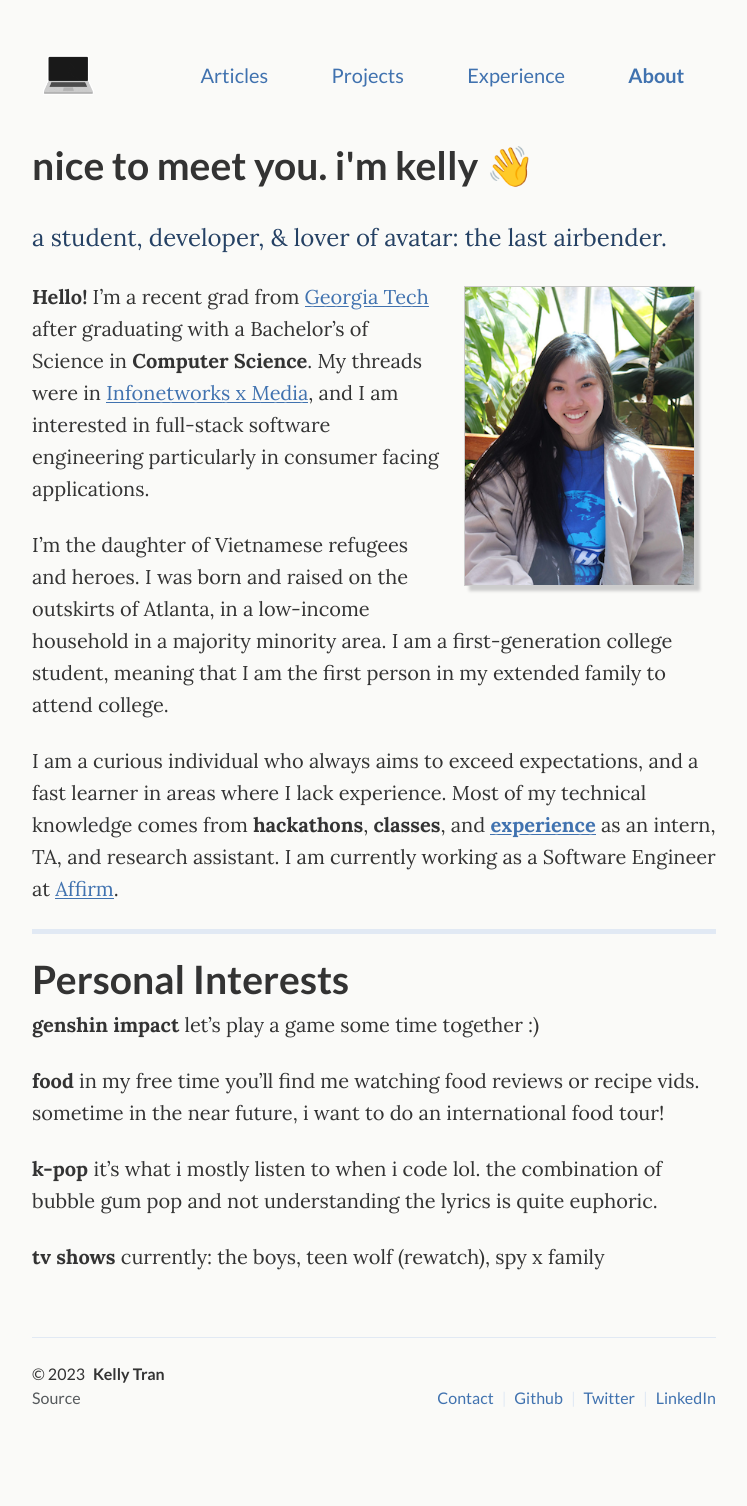
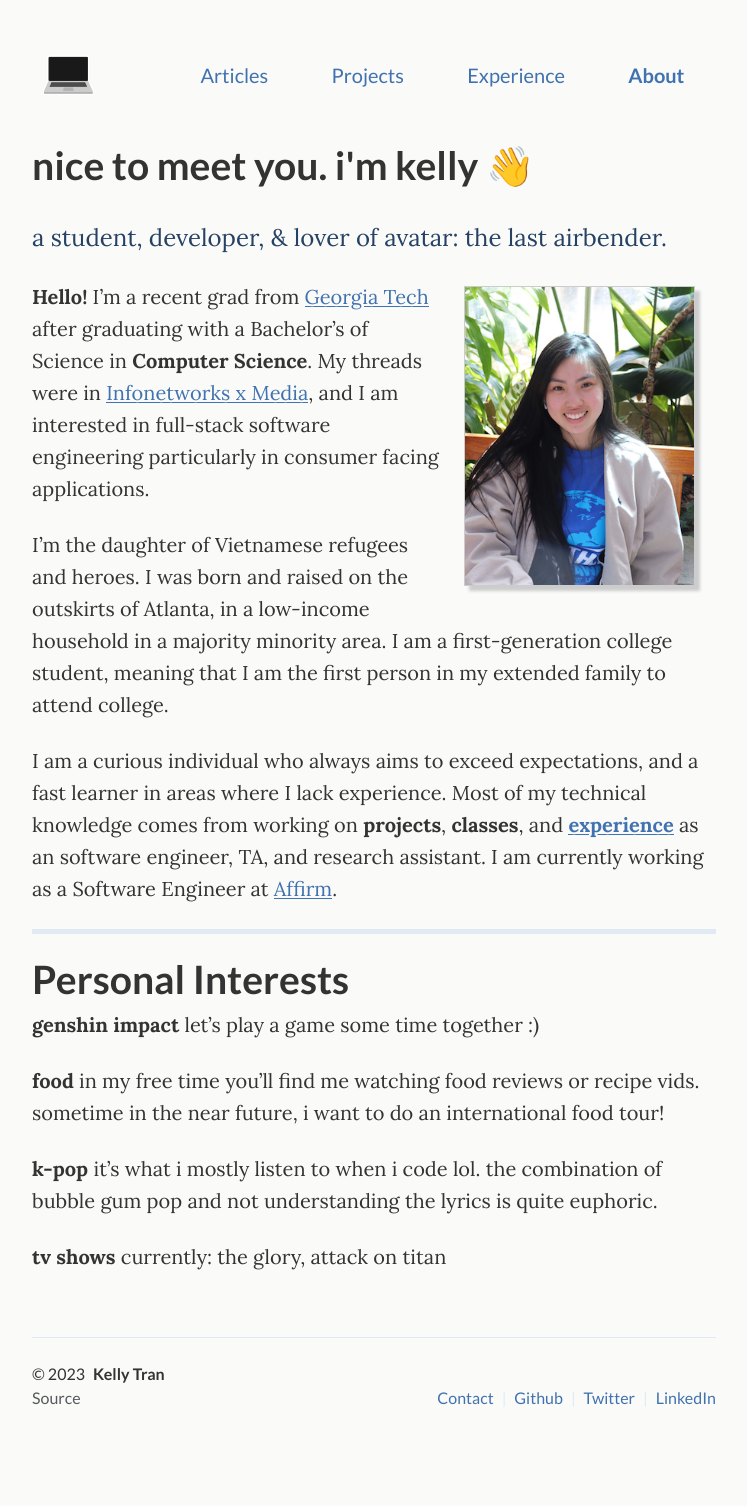
Before and after one commit to kellytran3k/kellytran3k.github.io, a Jekyll site: the page built from _pages/about.md, in a window 1280 px wide. Shown: the whole page, without its empty margins (266-1013 px from the left). Built offline with Jekyll 4.4.1, drawn with Linux system fonts in a browser that asks for light colours.

Commit message:
update about

```diff
--- a/_pages/about.md
+++ b/_pages/about.md
@@ -31,7 +31,7 @@ a student, developer, & lover of avatar: the last airbender.
 
 I'm the daughter of Vietnamese refugees and heroes. I was born and raised on the outskirts of Atlanta, in a low-income household in a majority minority area. I am a first-generation college student, meaning that I am the first person in my extended family to attend college.
 
-I am a curious individual who always aims to exceed expectations, and a fast learner in areas where I lack experience. Most of my technical knowledge comes from **hackathons**, **classes**, and [**experience**](/work/) as an intern, TA, and research assistant. I am currently working as a Software Engineer at [Affirm](https://www.affirm.com/).
+I am a curious individual who always aims to exceed expectations, and a fast learner in areas where I lack experience. Most of my technical knowledge comes from working on **projects**, **classes**, and [**experience**](/work/) as an software engineer, TA, and research assistant. I am currently working as a Software Engineer at [Affirm](https://www.affirm.com/).
 
 ---
 
@@ -48,6 +48,6 @@ in my free time you'll find me watching food reviews or recipe vids. sometime in
 it's what i mostly listen to when i code lol. the combination of bubble gum pop and not understanding the lyrics is quite euphoric.
 
 **tv shows**
-currently: the boys, teen wolf (rewatch), spy x family
+currently: the glory, attack on titan
 
 </div>
```
Also changed, not shown: _posts/2022-06-22-GTCS.md (+2 -2 lines).
